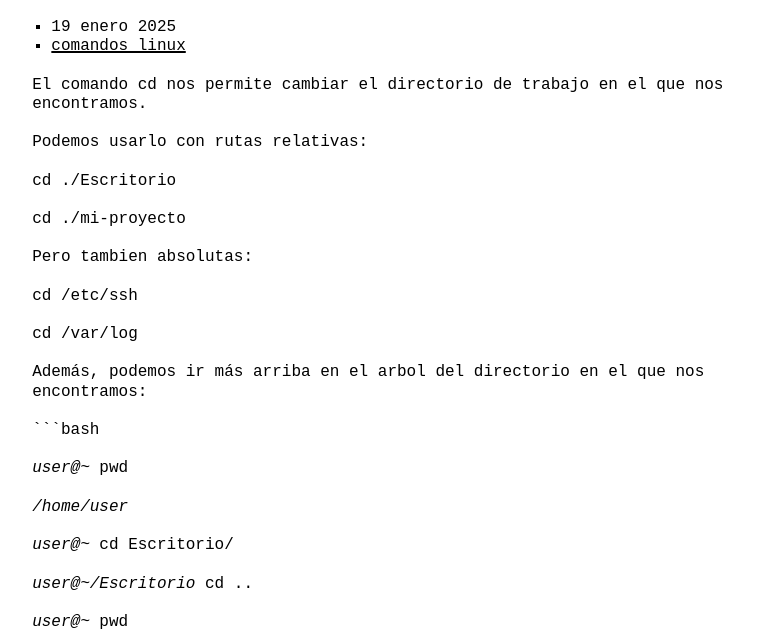
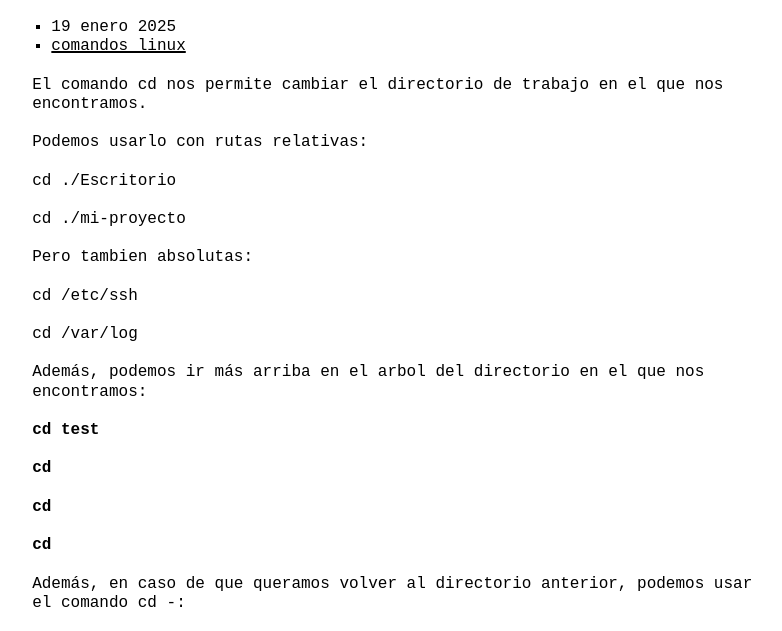
Before and after one commit to datadiego/pages-cms-blog, an Eleventy site: page content/blog/2025-01-19-comandos-linux-cd.md in a window 1280 px wide. Shown: the part 174-805 px from the top of the page, without its empty margins (243-1025 px from the left). Built offline with nearby package versions, Linux system fonts and the light colour scheme; Eleventy itself is replaced by a stand-in of ours; code samples lack their colours; files that its build step writes are made by us from their sources.

Commit message:
Update content/blog/2025-01-19-comandos-linux-cd.md (via Pages CMS)

````diff
--- a/content/blog/2025-01-19-comandos-linux-cd.md
+++ b/content/blog/2025-01-19-comandos-linux-cd.md
@@ -7,53 +7,31 @@ tags:
 ---
 El comando cd nos permite cambiar el directorio de trabajo en el que nos encontramos.
 
-
-
 Podemos usarlo con rutas relativas:
-
-
 
 cd ./Escritorio
 
 cd ./mi-proyecto
 
-
-
 Pero tambien absolutas:
-
-
 
 cd /etc/ssh
 
 cd /var/log
 
-
-
 Además, podemos ir más arriba en el arbol del directorio en el que nos encontramos:
 
+```
+cd test
 
+cd
 
-\`\`\`bash
+cd
 
-_user@~_ pwd
-
-_/home/user_
-
-_user@~_ cd Escritorio/
-
-_user@~/Escritorio_ cd ..
-
-_user@~_ pwd
-
-_/home/user_
-
-\`\`\`
-
-
+cd
+```
 
 Además, en caso de que queramos volver al directorio anterior, podemos usar el comando cd -:
-
-
 
 \`\`\`bash
 
````
